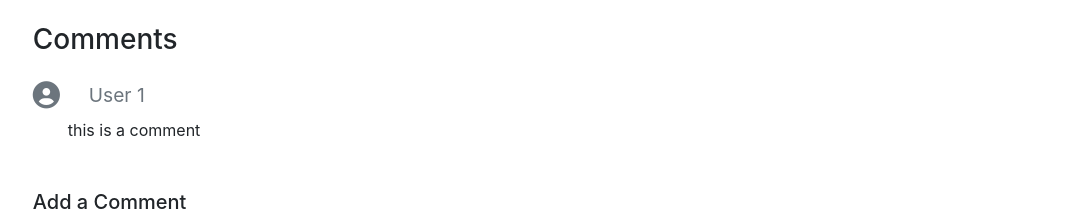
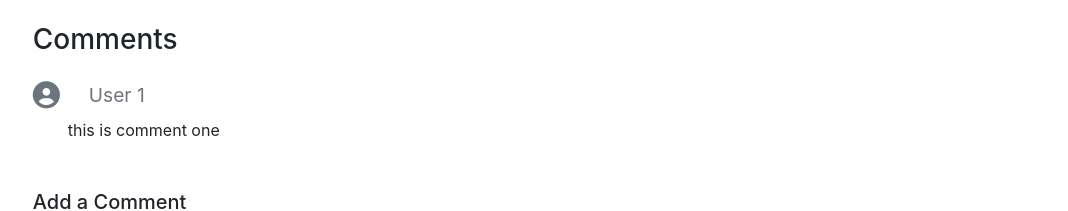
Before and after one commit to imsatyam2111/Food-Blog-Template, a Vue app: page /single-blog/1 in a window 1280 px wide. Shown: the part 2360-2571 px from the top of the page, without its empty margins (103-1171 px from the left). Built offline with nearby package versions, Linux system fonts and the light colour scheme.

Commit message:
Update Comments.vue

```diff
--- a/src/components/Single-Blog/Comments.vue
+++ b/src/components/Single-Blog/Comments.vue
@@ -90,28 +90,28 @@ export default {
           commentNum: 1,
           email: "ss1234@gmail.com",
           name: "user 1",
-          comment: "this is a comment"
+          comment: "this is comment one"
         },
         {
           commentId: 2,
           commentNum: 2,
           email: "skj234@gmail.com",
           name: "user 2",
-          comment: "this is a comment 2nd"
+          comment: "this is comment two"
         },
         {
           commentId: 3,
           commentNum: 3,
           email: "skj234@gmail.com",
           name: "user 2",
-          comment: "this is a comment 2nd"
+          comment: "this is comment three"
         },
         {
           commentId: 3,
           commentNum: 4,
           email: "ss12355484@gmail.com",
           name: "user 3",
-          comment: "thsi is a comment 3rd"
+          comment: "this is comment four"
         }
       ]
     };
```
